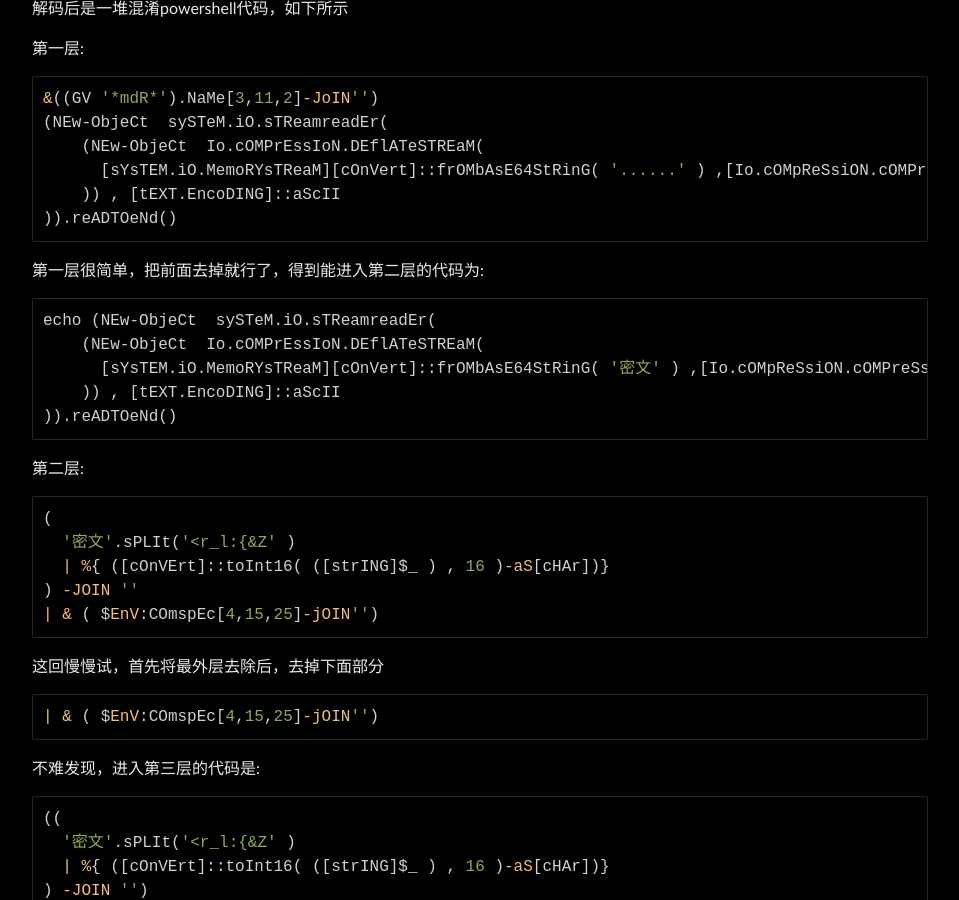
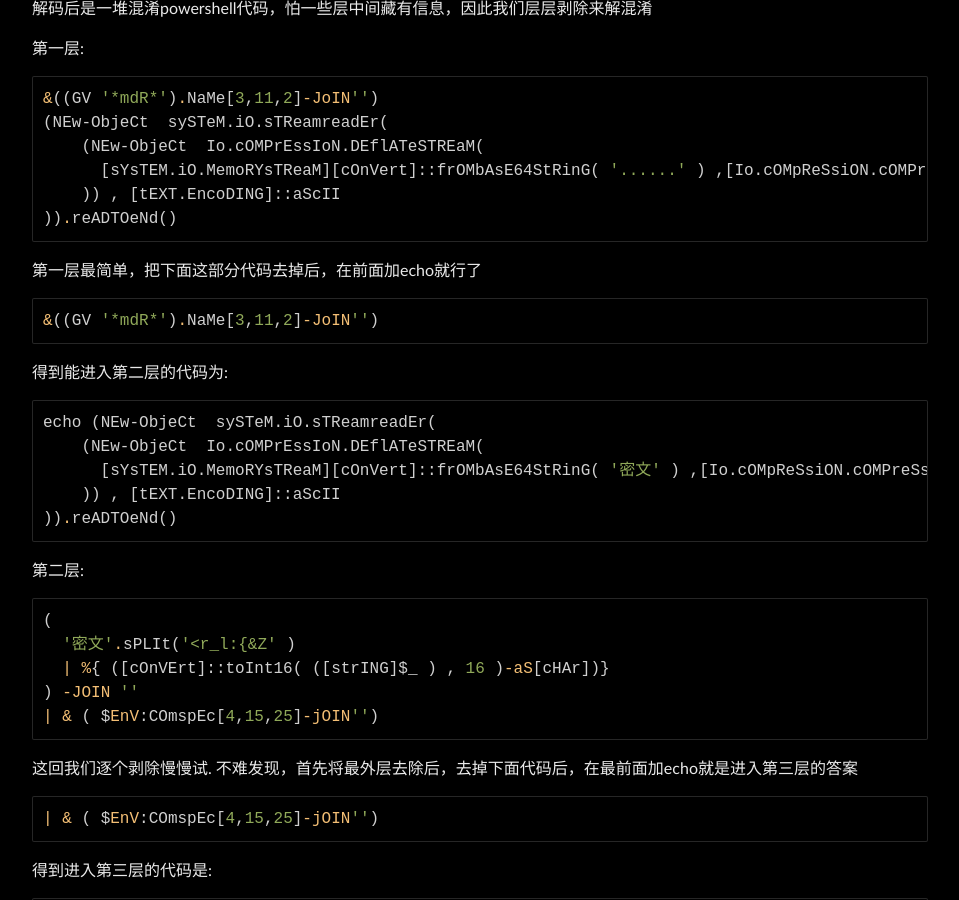
Before and after one commit to Leeyangee/leeyangee.github.io, a Jekyll site: the page built from _posts/2023-12-26-NCTF 2023 个人部分题解.md, in a window 1280 px wide and 900 px high, scrolled down 2396 px. Shown: the whole window, without its empty margins (160-1119 px from the left). Built offline with Jekyll 4.4.1, drawn with Linux system fonts in a browser that asks for light colours; some of the changed text lies outside the part shown.

Commit message:
Update 2023-12-26-NCTF 2023 个人部分题解.md

````diff
--- a/_posts/2023-12-26-NCTF 2023 个人部分题解.md
+++ b/_posts/2023-12-26-NCTF 2023 个人部分题解.md
@@ -69,7 +69,7 @@ NCTF{25d8fdeb-0cb6-4ad4-8da1-788a72e701f0}
 <a href="https://zysgmzb.club/hello/target.exe">https://zysgmzb.club/hello/target.exe</a>
 
 在这里，使用Invoke-Image技术可以解png图片，这里的exp代码以后再展示
-解码后是一堆混淆powershell代码，如下所示
+解码后是一堆混淆powershell代码，怕一些层中间藏有信息，因此我们层层剥除来解混淆
 
 第一层:
 ```powershell
@@ -80,7 +80,11 @@ NCTF{25d8fdeb-0cb6-4ad4-8da1-788a72e701f0}
     )) , [tEXT.EncoDING]::aScII
 )).reADTOeNd()
 ```
-第一层很简单，把前面去掉就行了，得到能进入第二层的代码为:
+第一层最简单，把下面这部分代码去掉后，在前面加echo就行了
+```powershell
+&((GV '*mdR*').NaMe[3,11,2]-JoIN'')
+```
+得到能进入第二层的代码为:
 ```powershell
 echo (NEw-ObjeCt  sySTeM.iO.sTReamreadEr(
     (NEw-ObjeCt  Io.cOMPrEssIoN.DEflATeSTREaM(
@@ -97,16 +101,24 @@ echo (NEw-ObjeCt  sySTeM.iO.sTReamreadEr(
 ) -JOIN ''
 | & ( $EnV:COmspEc[4,15,25]-jOIN'')
 ```
-这回慢慢试，首先将最外层去除后，去掉下面部分
+这回我们逐个剥除慢慢试. 不难发现，首先将最外层去除后，去掉下面代码后，在最前面加echo就是进入第三层的答案
 ```powershell
 | & ( $EnV:COmspEc[4,15,25]-jOIN'')
 ```
-不难发现，进入第三层的代码是:
+得到进入第三层的代码是:
 ```powershell
-((
+echo ((
   '密文'.sPLIt('<r_l:{&Z' )
   | %{ ([cOnVErt]::toInt16( ([strING]$_ ) , 16 )-aS[cHAr])}
 ) -JOIN '')
 ```
 
+第三层:
+```powershell
+ .(([STRINg]$VeRbOSEPrefEReNcE)[1,3]+'X'-jOIN'')
+(([rUNtiME.INTERoPsERvIceS.MaRshal]::PTRtOstrinGBsTr(
+  [runtIme.INTeRopSeRviCES.mARShAl]::seCUResTrInGTObsTR( $('密文' | conVeRtto-SEcurEsTrIng -key  (143..112)) )
+)))
+```
+
 以后再更新
````
